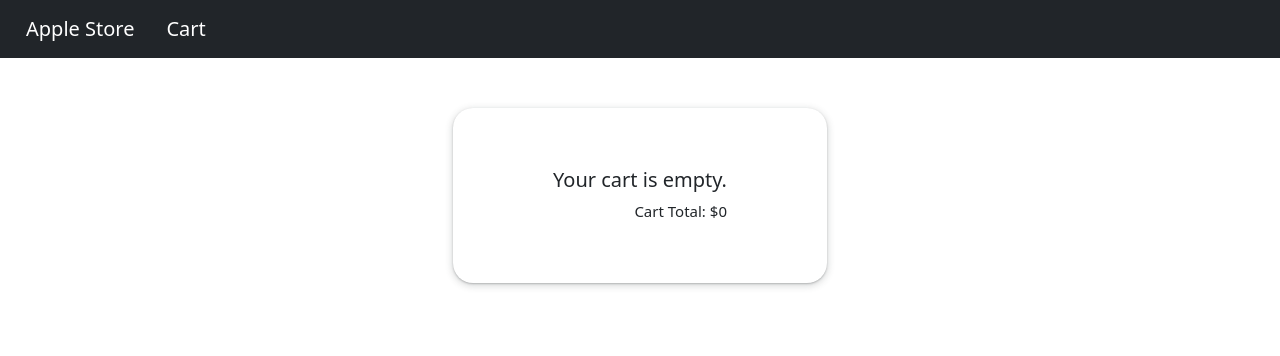
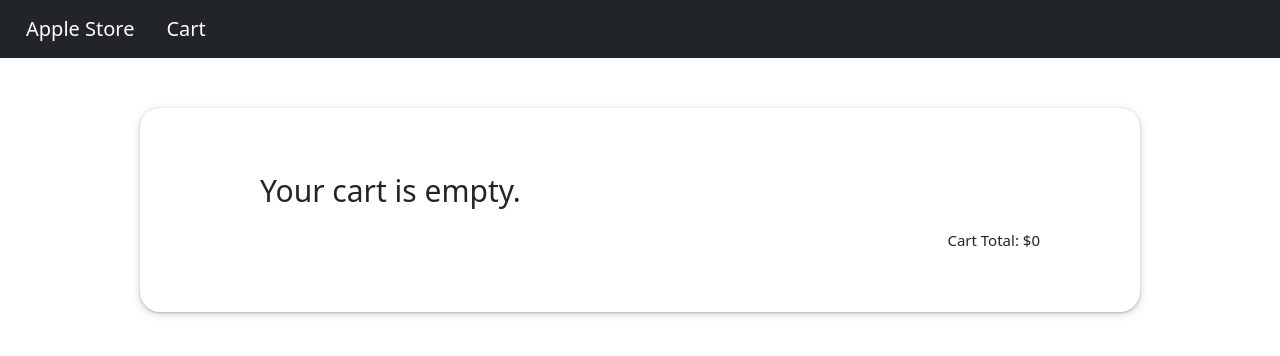
Before and after one commit to deansainer/store, a React (Create React App) app: page /cart in a window 1280 px wide. Shown: the top 356 px of the page. Built offline with nearby package versions, Linux system fonts and the light colour scheme.

Commit message:
recieving products data from backend

```diff
--- a/package.json
+++ b/package.json
@@ -6,6 +6,7 @@
     "@testing-library/jest-dom": "^5.17.0",
     "@testing-library/react": "^13.4.0",
     "@testing-library/user-event": "^13.5.0",
+    "axios": "^1.6.2",
     "bootstrap": "^5.3.2",
     "phosphor-react": "^1.4.1",
     "react": "^18.2.0",
--- a/src/context/CartContext.jsx
+++ b/src/context/CartContext.jsx
@@ -8,7 +8,6 @@ export const CartProvider = ({ children }) => {
   function addToCart(product, amount) {
     const updatedProduct = {...product, amount}
     setCartItems((prevCartItems) => [...prevCartItems, updatedProduct]);
-    console.log(updatedProduct)
   };
 
   function deleteFromCart(itemId) {
--- a/src/pages/cart/Cart.jsx
+++ b/src/pages/cart/Cart.jsx
@@ -1,17 +1,19 @@
 import React, { useEffect, useState } from "react";
 import { useCart } from "../../context/CartContext";
-import classes from './Cart.module.css'
-import CartItem from '../../components/navbar/cart/CartItem'
+import classes from "./Cart.module.css";
+import CartItem from "../../components/navbar/cart/CartItem";
 
 const Cart = () => {
-
-  const {cartItems} = useCart();
-  const [cartTotal, setCartTotal] = useState(0)
+  const { cartItems } = useCart();
+  const [cartTotal, setCartTotal] = useState(0);
 
   useEffect(() => {
-    const total = cartItems.reduce((sum, item) => sum + (item.price * item.amount), 0)
-    setCartTotal(total)
-  }, [cartItems])
+    const total = cartItems.reduce(
+      (sum, item) => sum + item.price * item.amount,
+      0
+    );
+    setCartTotal(total);
+  }, [cartItems]);
 
   return (
     <div className={classes.cart_list}>
@@ -23,7 +25,7 @@ const Cart = () => {
           ))}
         </>
       ) : (
-        <h5>Your cart is empty.</h5>
+        <p className={classes.shopping_cart_title}>Your cart is empty.</p>
       )}
       <div className={classes.cart_total}>Cart Total: ${cartTotal}</div>
     </div>
--- a/src/pages/cart/Cart.module.css
+++ b/src/pages/cart/Cart.module.css
@@ -4,7 +4,7 @@
     padding-bottom: 60px;
     padding-left: 100px;
     padding-right: 100px;
-    width: fit-content;
+    width: 1000px;
     border-radius: 20px;
     box-shadow: rgba(60, 64, 67, 0.3) 0px 1px 2px 0px, rgba(60, 64, 67, 0.15) 0px 2px 6px 2px;
 }
@@ -19,3 +19,7 @@
     display: flex;
     justify-content: end;
 }
+
+.empty_cart_title{
+    justify-content: center;
+}
--- a/src/pages/home/Home.jsx
+++ b/src/pages/home/Home.jsx
@@ -1,12 +1,19 @@
-import React, { useState } from "react";
+import React, { useState, useEffect } from "react";
 import { Link } from "react-router-dom";
-import { products } from "../../products";
 import Product from "./product/Product";
 import classes from "./Home.module.css";
 import { useCart } from "../../context/CartContext";
+import axios from "axios";
 
 const Home = () => {
   const { addToCart } = useCart();
+  const [products, setProducts] = useState([]);
+
+  useEffect(() => {
+    fetch("https://656c6204e1e03bfd572e3dbb.mockapi.io/api/products")
+      .then((res) => res.json())
+      .then((json) => setProducts(json));
+  }, []);
 
   return (
     <div>
```
Also changed, not shown: 1 other file (tests, documents, lock files or other folders).
